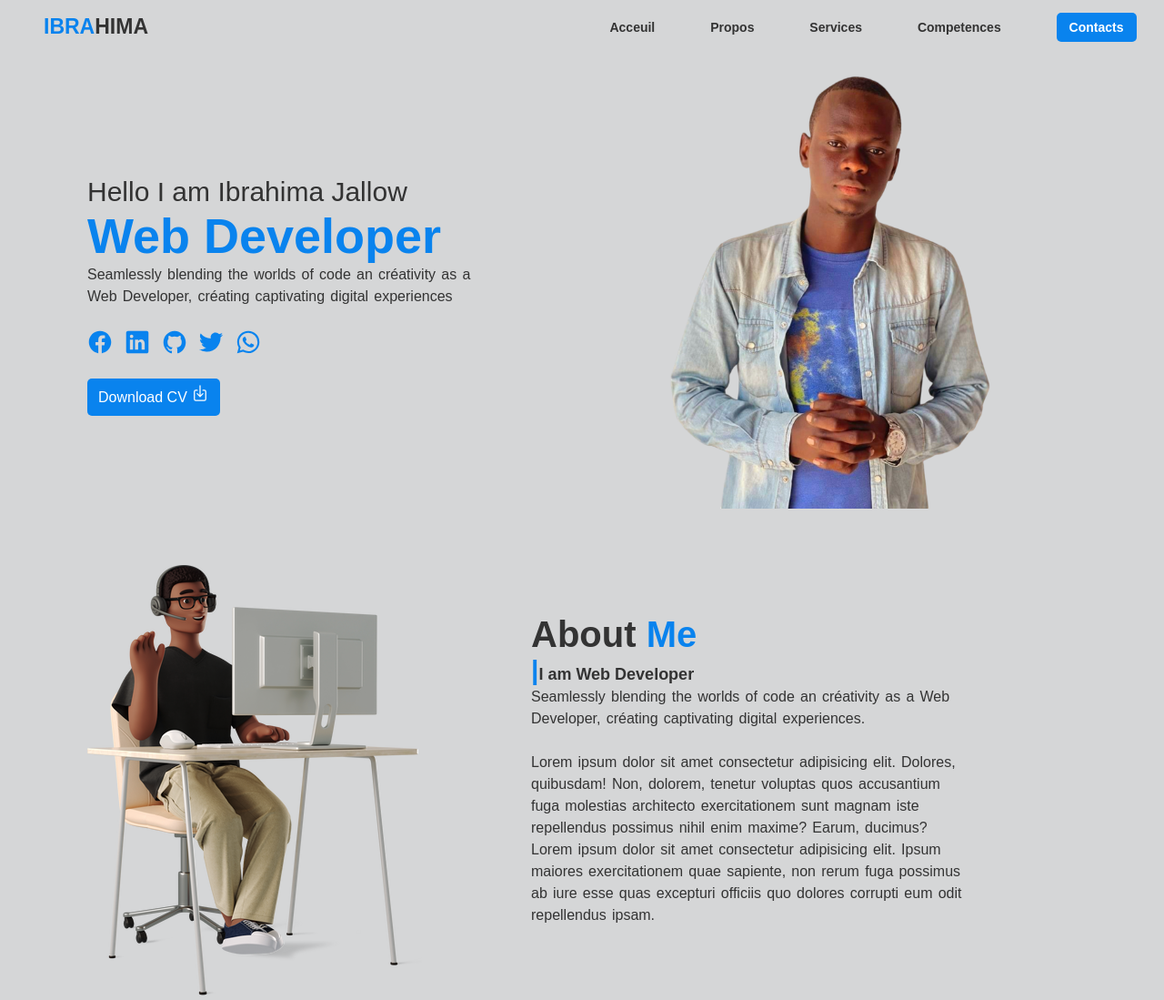
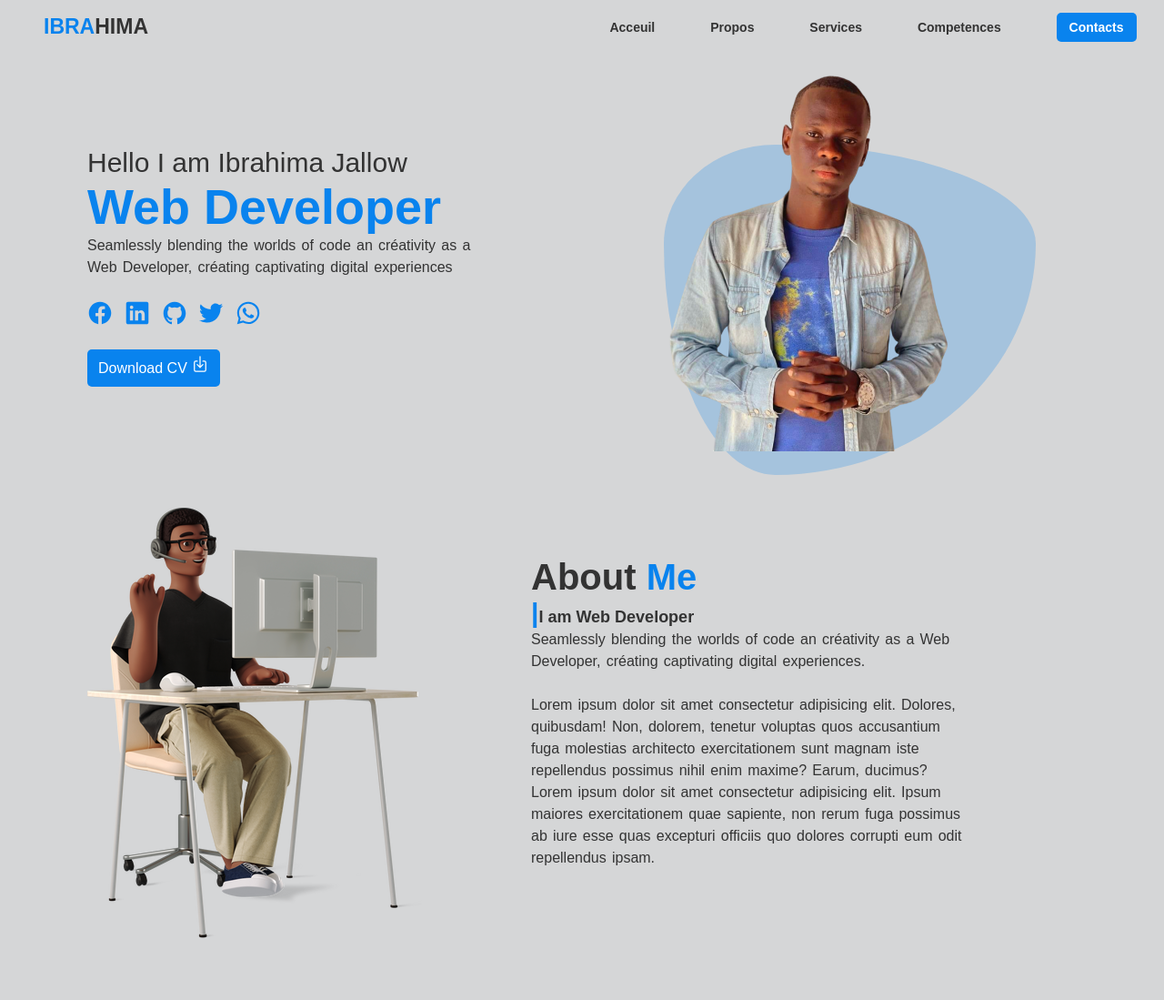
Before and after one commit to Ibrvhima/MyPortfolio, a plain HTML site: page index.html in a window 1280 px wide. Shown: the top 1099 px of the page at 91% size. Drawn offline with nearby package versions, Linux system fonts and the light colour scheme.

Commit message:
Border Raduis sur l'image

```diff
--- a/styles.css
+++ b/styles.css
@@ -76,7 +76,21 @@ body {
 }
 
 .my-photo {
-  height: 48rem;
+  width: 70%;
+}
+.stape2{
+  position: relative;
+}
+.stape2::before{
+  content: "";
+  display: block;
+  width: 90%;
+  background-color: #0983ee3c;
+  position: absolute;
+  z-index: -1;
+  margin-top: 8rem;
+  padding-bottom: 80%;
+  border-radius: 30% 70% 70% 30% / 30% 30% 70% 70% ;
 }
 
 .my-introduce {
```
